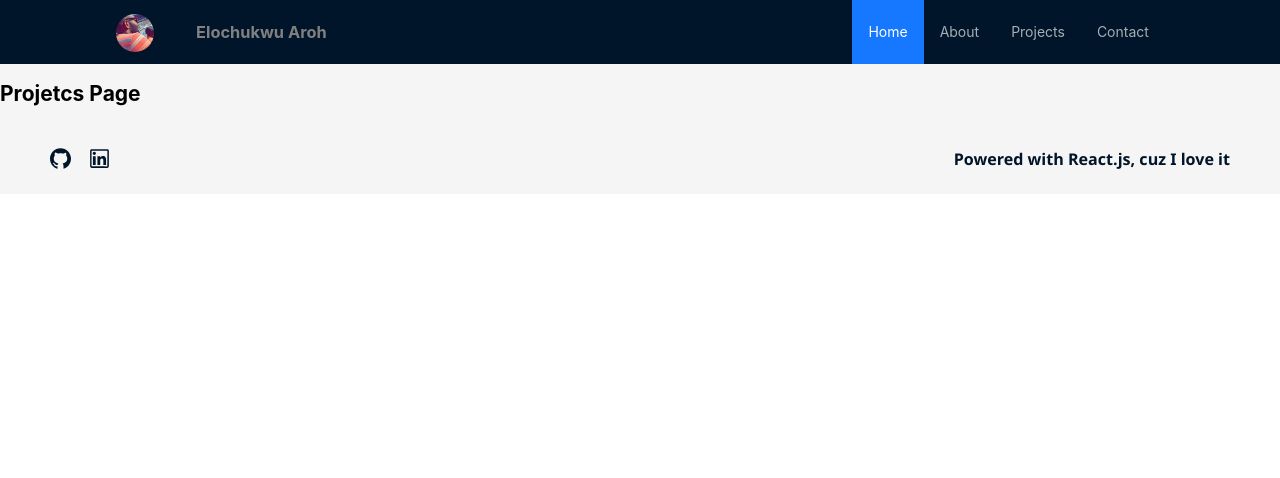
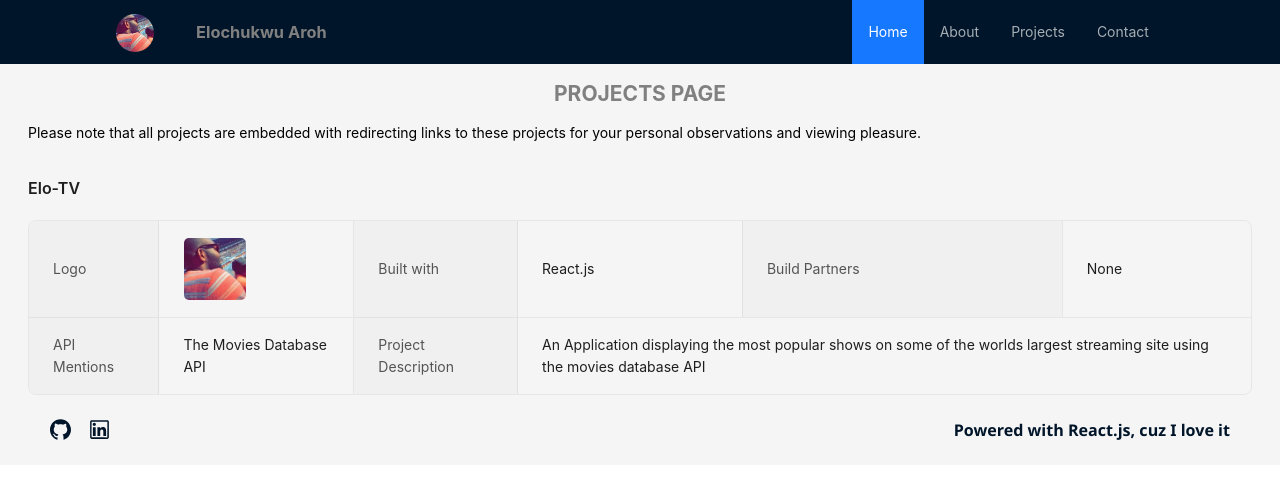
Before and after one commit to aroh-elochukwu/elo-portfolio-site-2.0, a React (Create React App) app: page /projects-page in a window 1280 px wide. Shown: the top 478 px of the page. Built offline with nearby package versions, Linux system fonts and the light colour scheme.

Commit message:
create initial projects page design

```diff
--- a/src/components/main-section/ProjectsPage.jsx
+++ b/src/components/main-section/ProjectsPage.jsx
@@ -1,6 +1,32 @@
+import React from 'react';
+import { Descriptions } from 'antd';
+import { Avatar } from 'antd';
+import { UserOutlined } from '@ant-design/icons';
+import image from '../../assets/user-images/elo-avatar.jpg'
+
 const ProjectsPage = () => {
   return (
-    <h2>Projetcs Page</h2>
+    <div style={{marginLeft:'2em', marginRight:'2em'}}>
+      <h2 style={{ textAlign:'center', textTransform:'uppercase', color:'grey'}}>Projects Page</h2>
+      <p style={{marginBottom:'2.5em'}}>Please note that all projects are embedded with redirecting links to these projects for your personal observations and viewing pleasure.</p>
+      <p></p>
+      <Descriptions  bordered title="Elo-TV">
+        <Descriptions.Item label="Logo"><Avatar shape="square" src={image} size={64} icon={<UserOutlined />} /></Descriptions.Item>
+
+        <Descriptions.Item label="Built with">React.js</Descriptions.Item>
+        <Descriptions.Item label="Build Partners">None</Descriptions.Item>
+        <Descriptions.Item label="API Mentions">The Movies Database API</Descriptions.Item>
+        <Descriptions.Item label="Project Description">
+          An Application displaying the most popular shows on some of the worlds largest streaming site using the movies database API
+
+        </Descriptions.Item>
+
+     </Descriptions>
+
+    </div>
+
+
+
     );
 }
 
```
